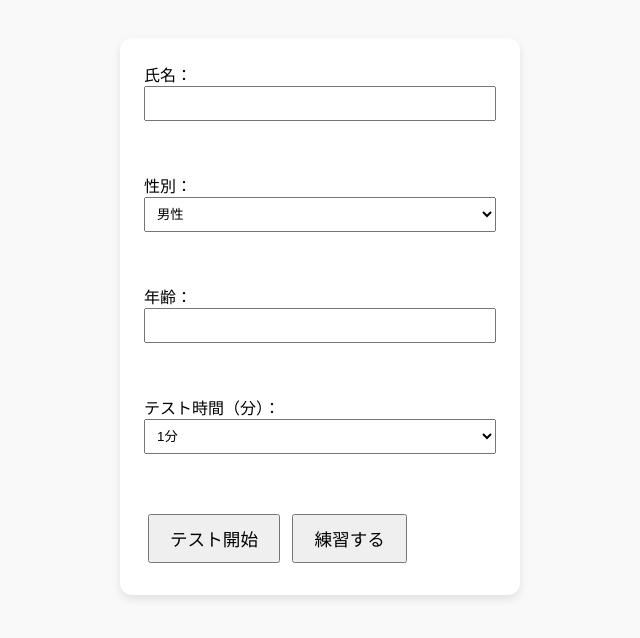
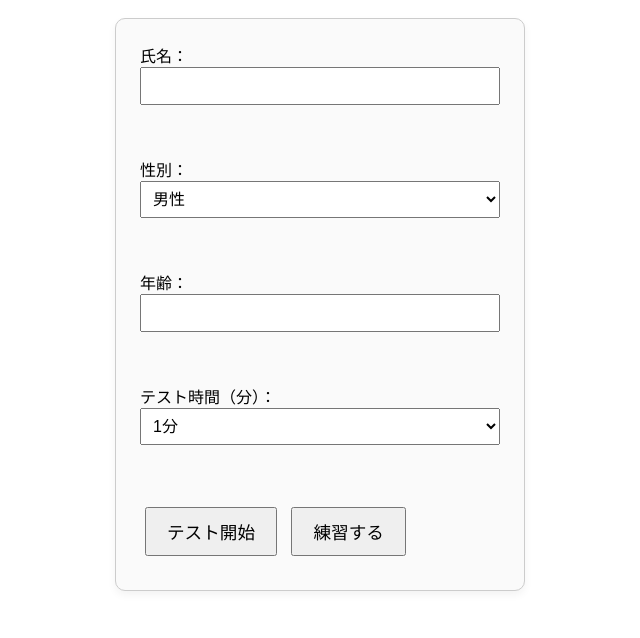
Before and after one commit to Sleep-Researcher/pvt-webapp, a plain HTML site: page index.html in a window 1280 px wide. Shown: the part 80-718 px from the top of the page, without its empty margins (320-960 px from the left). Drawn offline with Linux system fonts and the light colour scheme.

Commit message:
Update style.css

```diff
--- a/style.css
+++ b/style.css
@@ -1,6 +1,6 @@
 body {
   font-family: sans-serif;
-  background-color: #f9f9f9;
+  background-color: #fff;
   margin: 0;
   padding: 0;
   text-align: center;
@@ -10,22 +10,19 @@ h1 {
   margin-top: 40px;
 }
 
-#container {
-  max-width: 400px;
-  margin: 0 auto;
-  padding: 20px;
+/* 中央に配置するフォーム領域 */
+#formArea {
+  width: 360px;
+  margin: 0 auto; /* ←中央にする */
+  text-align: left;
+  padding: 24px;
+  border: 1px solid #ccc;
+  border-radius: 10px;
+  box-shadow: 0 4px 8px rgba(0, 0, 0, 0.05);
+  background-color: #fafafa;
 }
 
-#formArea,
-#testArea,
-#practiceEndMenu {
-  background: #fff;
-  padding: 24px;
-  border-radius: 12px;
-  box-shadow: 0 4px 10px rgba(0, 0, 0, 0.1);
-  text-align: left;
-}
-
+/* ラベルと入力 */
 #formArea label {
   display: block;
   margin-bottom: 16px;
@@ -36,15 +33,26 @@ h1 {
   width: 100%;
   padding: 8px;
   box-sizing: border-box;
+  font-size: 1em;
 }
 
+/* ボタン共通 */
 button {
   font-size: 1.1em;
   padding: 10px 20px;
-  margin: 8px 4px;
+  margin: 10px 5px;
   cursor: pointer;
 }
 
+/* テスト中の表示 */
+#testArea,
+#practiceEndMenu {
+  width: 360px;
+  margin: 40px auto;
+  text-align: center;
+}
+
+/* メッセージ */
 #message {
   font-size: 1.3em;
   margin-bottom: 20px;
```
